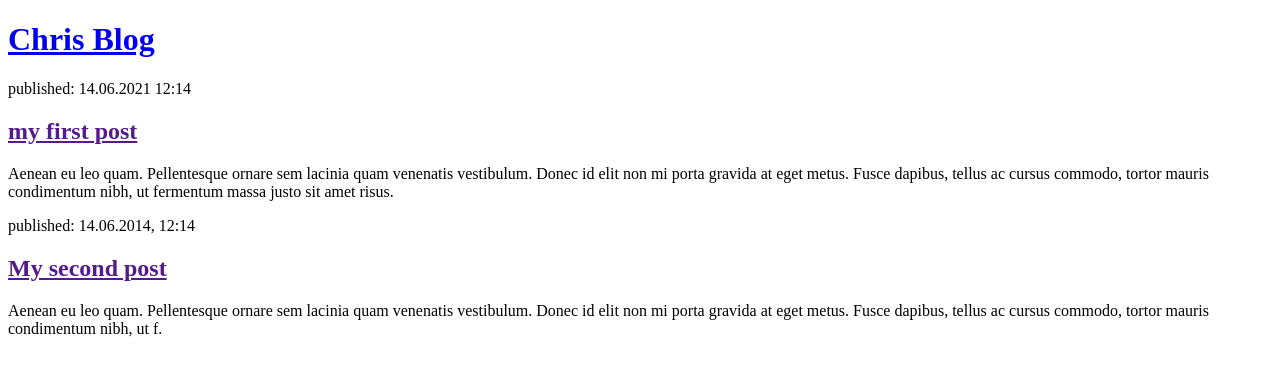
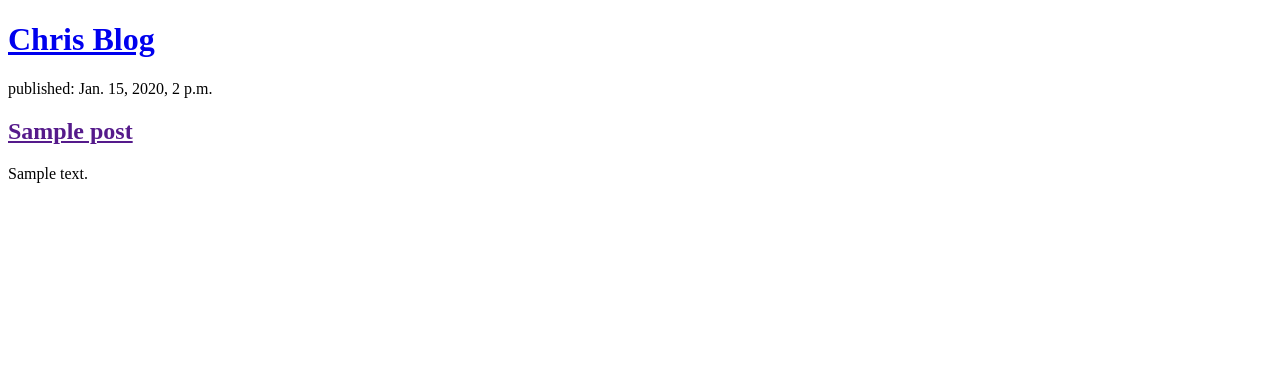
Before and after one commit to christinabrahamalex/first-blog, a Django app: page / in a window 1280 px wide. Shown: the top 376 px of the page. Run offline with Django 3.2, Linux system fonts and the light colour scheme; tables that the repository leaves empty hold one stand-in row (values such as "Sample post").

Commit message:
Modified with templates

```diff
--- a/blog/templates/blog/post_list.html
+++ b/blog/templates/blog/post_list.html
@@ -7,15 +7,14 @@
         <header>
             <h1><a href="/">Chris Blog</a></h1>
         </header>
-        <article>
-            <time>published: 14.06.2021 12:14</time>
-            <h2><a href="">my first post</a></h2>
-            <p>Aenean eu leo quam. Pellentesque ornare sem lacinia quam venenatis vestibulum. Donec id elit non mi porta gravida at eget metus. Fusce dapibus, tellus ac cursus commodo, tortor mauris condimentum nibh, ut fermentum massa justo sit amet risus.</p>
-        </article>
-        <article>
-            <time>published: 14.06.2014, 12:14</time>
-            <h2><a href="">My second post</a></h2>
-            <p>Aenean eu leo quam. Pellentesque ornare sem lacinia quam venenatis vestibulum. Donec id elit non mi porta gravida at eget metus. Fusce dapibus, tellus ac cursus commodo, tortor mauris condimentum nibh, ut f.</p>
-        </article>
+        <div>
+            {% for post in posts %}
+                <article>
+                    <time>published: {{post.published_date}}</time>
+                    <h2><a href="">{{post.title}}</a></h2>
+                    <p>{{post.text | linebreaksbr }}</p>
+                </article>
+            {% endfor %}
+        </div>
     </body>
 </html>
--- a/blog/views.py
+++ b/blog/views.py
@@ -1,6 +1,8 @@
 from django.shortcuts import render
-
+from django.utils import timezone
+from .models import Post
 # Create your views here.
 
 def post_list(request):
-    return render(request, 'blog/post_list.html', {})
+    posts = Post.objects.filter(published_date__lte=timezone.now()).order_by('published_date')
+    return render(request, 'blog/post_list.html', {'posts':posts})
```
